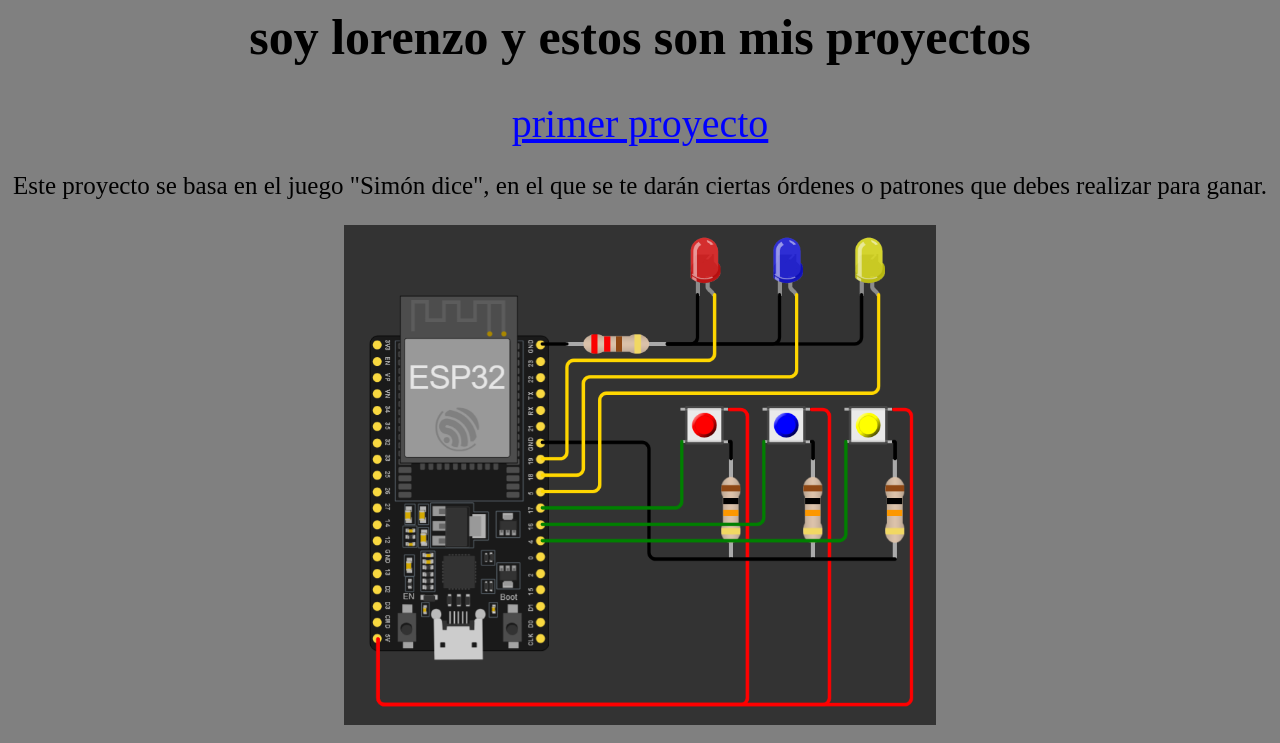
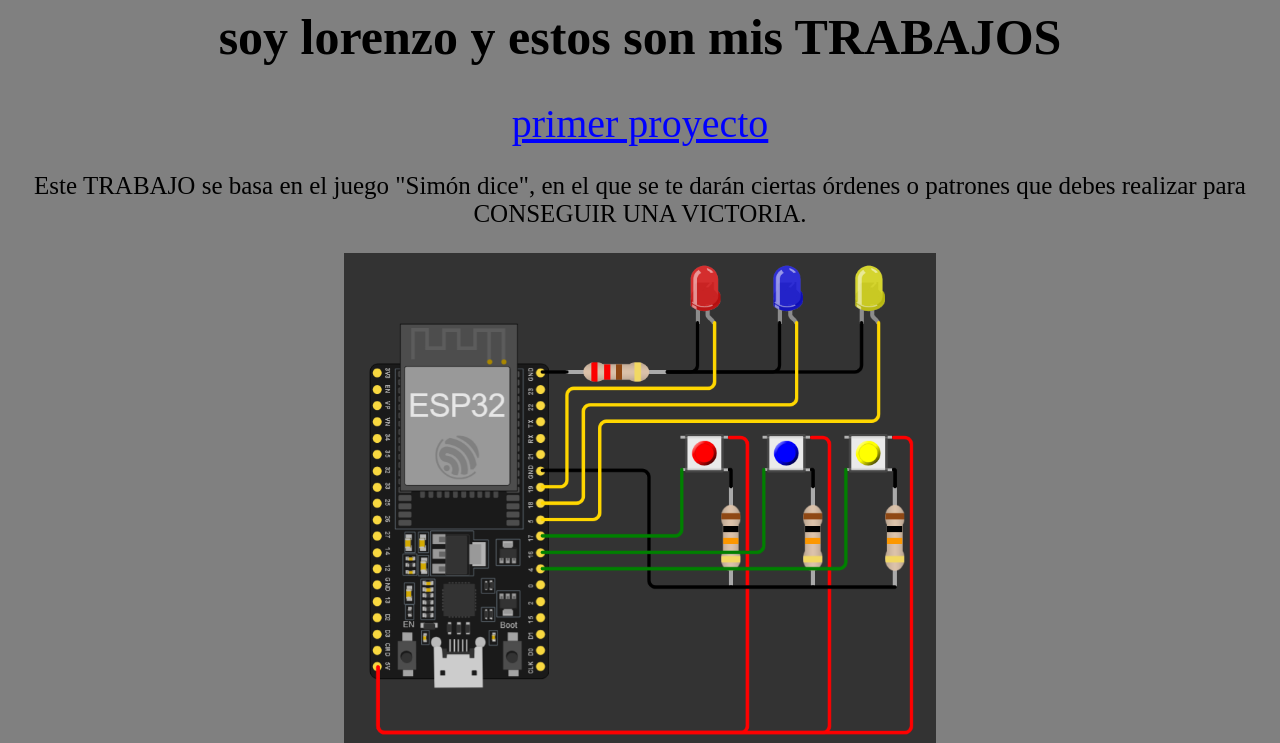
Before and after one commit to lorenzoibarra/mis-proyectos, a plain HTML site: page index.html in a window 1280 px wide. Shown: the top 743 px of the page. Drawn offline with Linux system fonts and the light colour scheme.

Commit message:
index.html

```diff
--- a/index.html
+++ b/index.html
@@ -13,9 +13,9 @@
     <title> mis proyectos </title>
     <link rel="stylesheet" type="text/css" href="style.css">
   <body>
-    <h1>soy lorenzo y estos son mis proyectos</h1>
+    <h1>soy lorenzo y estos son mis TRABAJOS</h1>
     <a href="pages/proyecto1.html">primer proyecto</a>
-    <p> Este proyecto se basa en el juego "Simón dice", en el que se te darán ciertas órdenes o patrones que debes realizar para ganar. </p>
+    <p> Este TRABAJO se basa en el juego "Simón dice", en el que se te darán ciertas órdenes o patrones que debes realizar para CONSEGUIR UNA VICTORIA. </p>
     <h2> <img src="pages/files_images/SimonDice_page1.png" height="500"></h2>
   </body>
 
@@ -33,6 +33,6 @@
 
   <body>
     <h6> Balatro no es solo un juego de cartas, es un estilo de vida. Respiro y tomo Balatro. Si tuviera un hijo lo llamaría "Full House" y si tuviera dos les pondría "Doble" y "Par" para mejorarlos a nivel 18 y que rompan las ligas de jefe cuando sean adultos. Brindo por Balatro, Como por Balatro, este me hizo mejor persona, y cuando tengo el celular descargado, cierro mis ojos para jugarlo en mi mente. La rueda de la fortuna dicta mi vida. Siempre tengo un plátano en mi bolsillo para sumar puntos. Me identifico con el Joker "Misprint" porque mi estado mental es así de inestable. No puedo subir las escaleras sin pensar en Balatro y el dia que muera espero que pongan en mi tumba "Murio en pleno Balatreo". El unico corazón que quiero es el de la reina. Mi papá cree que estoy mal, pero él no sabe lo que es ser la carta más alta de la familia. El día que el juego ya no tenga fans es porque ya no estaré en este mundo. Gracias al balatreo por tanto y perdon por tan poco.</h6>
-
+    <h5> HECHO PURA EXCLUSIVAMENTE POR MI Y NADIE MAS TODO AQUEL QUE NO POSEA ESTE MENSAJE NO ESTA HECHO POR MI LORENZO IBARRA
   </body>
 </html>
```
